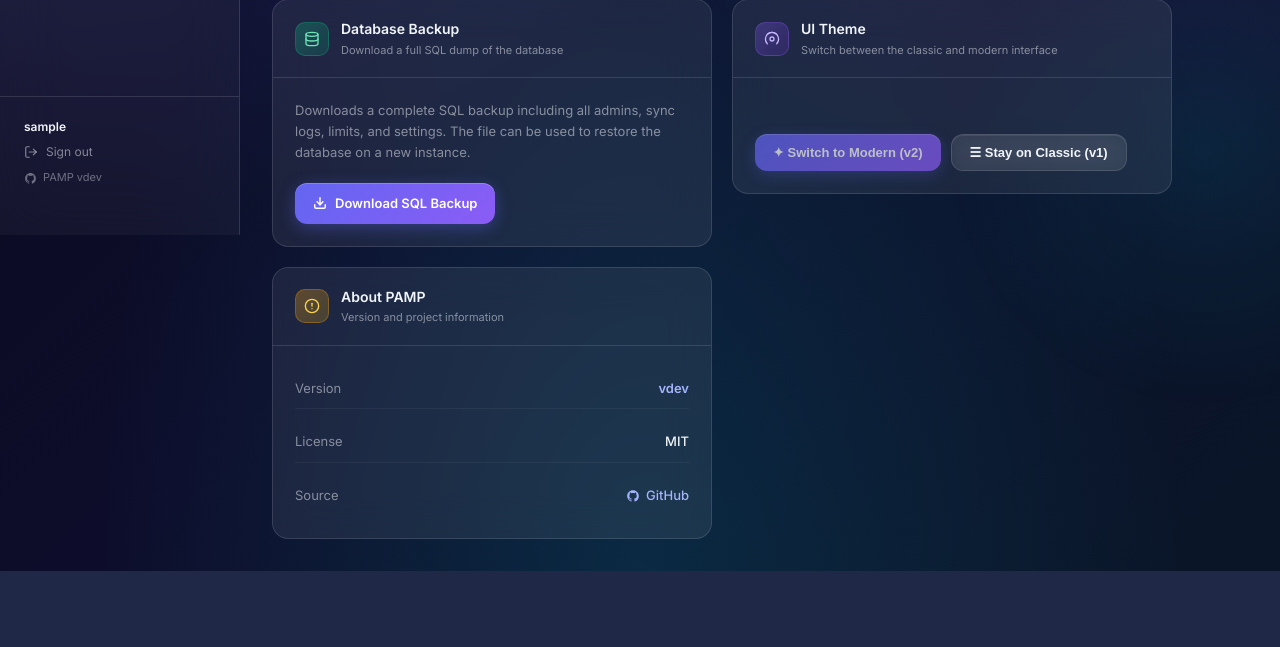
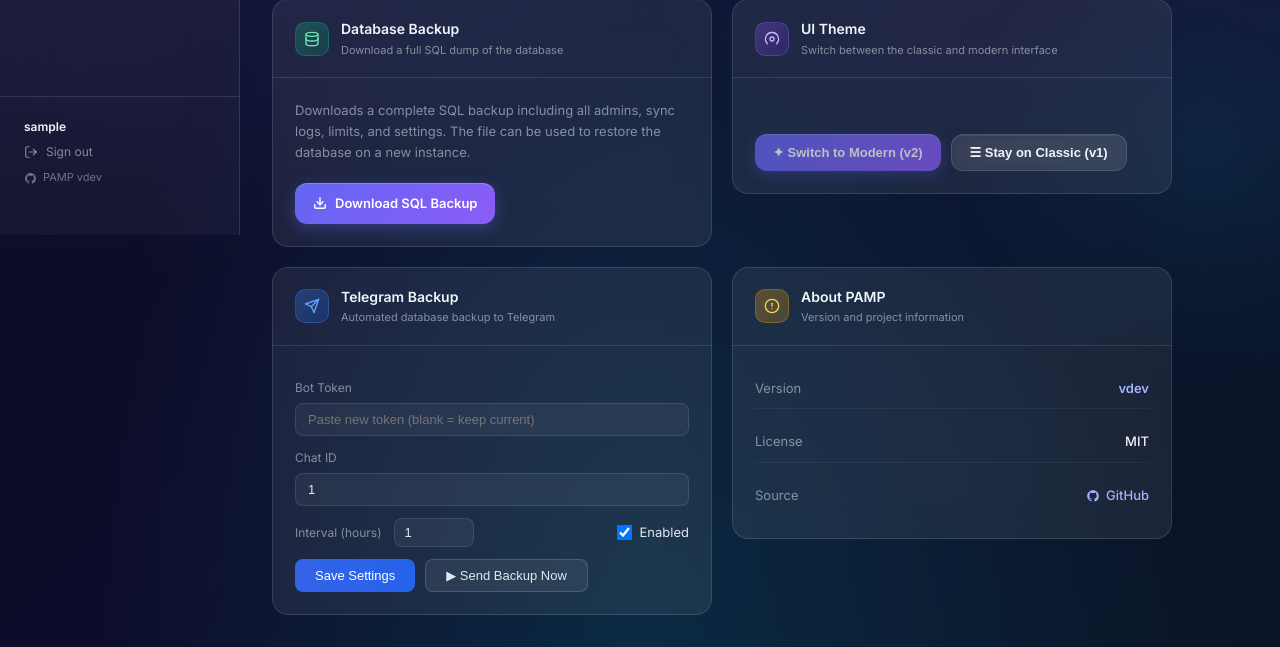
Before and after one commit to santiyagoburcart/PAMP, a Django app: page /settings/ in a window 1280 px wide. Shown: the part 565-1212 px from the top of the page. Before the commit the page ends 1136 px from the top, so only its background shows below. Run offline with Django 4.2, Linux system fonts and the light colour scheme; a user stored in the database is signed in; tables that the repository leaves empty hold one stand-in row (values such as "Sample post"); parts of the project's set-up code (start-up, migrations or seed data) failed here and were passed over; some libraries are stand-ins or nearby versions.

Commit message:
auto: update admins/templates/admins/settings.html

```diff
--- a/admins/templates/admins/settings.html
+++ b/admins/templates/admins/settings.html
@@ -193,6 +193,67 @@
       </div>
     </div>
 
+    <!-- Telegram Backup -->
+    <div class="settings-card">
+      <div class="settings-card-header">
+        <div class="icon" style="background:linear-gradient(135deg,rgba(55,136,255,0.3),rgba(32,99,255,0.2));border:1px solid rgba(55,136,255,0.3);">
+          <svg width="16" height="16" viewBox="0 0 24 24" fill="none" stroke="#60a5fa" stroke-width="2" stroke-linecap="round" stroke-linejoin="round"><line x1="22" y1="2" x2="11" y2="13"/><polygon points="22 2 15 22 11 13 2 9 22 2"/></svg>
+        </div>
+        <div>
+          <div class="title">Telegram Backup</div>
+          <div class="subtitle">Automated database backup to Telegram</div>
+        </div>
+      </div>
+      <div class="settings-card-body">
+        <div id="telegram-config-result-v1" style="margin-bottom:10px;font-size:12px"></div>
+        <div style="display:flex;flex-direction:column;gap:12px;">
+          <div>
+            <label style="font-size:12px;color:var(--muted);display:block;margin-bottom:6px">Bot Token</label>
+            <input type="text" id="tg-token-v1" name="bot_token"
+                   placeholder="Paste new token (blank = keep current)"
+                   style="width:100%;padding:8px 12px;background:rgba(255,255,255,0.05);border:1px solid rgba(255,255,255,0.1);border-radius:8px;color:#e2e8f0;font-size:13px;outline:none">
+          </div>
+          <div>
+            <label style="font-size:12px;color:var(--muted);display:block;margin-bottom:6px">Chat ID</label>
+            <input type="text" id="tg-chat-v1" name="chat_id"
+                   placeholder="e.g. -100123456789"
+                   value="{{ telegram_config.chat_id }}"
+                   style="width:100%;padding:8px 12px;background:rgba(255,255,255,0.05);border:1px solid rgba(255,255,255,0.1);border-radius:8px;color:#e2e8f0;font-size:13px;outline:none">
+          </div>
+          <div style="display:flex;align-items:center;gap:12px;flex-wrap:wrap">
+            <label style="font-size:12px;color:var(--muted)">Interval (hours)</label>
+            <input type="number" id="tg-hours-v1" name="backup_interval_hours"
+                   value="{{ telegram_config.backup_interval_hours }}" min="1" max="168"
+                   style="width:80px;padding:6px 10px;background:rgba(255,255,255,0.05);border:1px solid rgba(255,255,255,0.1);border-radius:8px;color:#e2e8f0;font-size:13px;outline:none">
+            <label style="display:flex;align-items:center;gap:8px;cursor:pointer;margin-left:auto">
+              <input type="checkbox" id="tg-enabled-v1"
+                     {% if telegram_config.is_enabled %}checked{% endif %}
+                     style="width:15px;height:15px;cursor:pointer">
+              <span style="font-size:13px;color:#e2e8f0">Enabled</span>
+            </label>
+          </div>
+          <div style="display:flex;gap:10px;flex-wrap:wrap">
+            <button hx-post="{% url 'telegram_config' %}"
+                    hx-include="#tg-token-v1,#tg-chat-v1,#tg-hours-v1"
+                    hx-vals='js:{is_enabled: document.getElementById("tg-enabled-v1").checked ? "1" : "0"}'
+                    hx-target="#telegram-config-result-v1"
+                    hx-swap="innerHTML"
+                    hx-headers='{"X-CSRFToken": "{{ csrf_token }}"}'
+                    style="padding:8px 20px;background:linear-gradient(90deg,#3563e9,#2563eb);color:#fff;border:none;border-radius:8px;cursor:pointer;font-size:13px;font-weight:500">
+              Save Settings
+            </button>
+            <button hx-post="{% url 'telegram_backup_now' %}"
+                    hx-target="#telegram-config-result-v1"
+                    hx-swap="innerHTML"
+                    hx-headers='{"X-CSRFToken": "{{ csrf_token }}"}'
+                    style="padding:8px 20px;background:rgba(255,255,255,0.07);color:#e2e8f0;border:1px solid rgba(255,255,255,0.15);border-radius:8px;cursor:pointer;font-size:13px;font-weight:500">
+              ▶ Send Backup Now
+            </button>
+          </div>
+        </div>
+      </div>
+    </div>
+
     <!-- About -->
     <div class="settings-card">
       <div class="settings-card-header">
```
